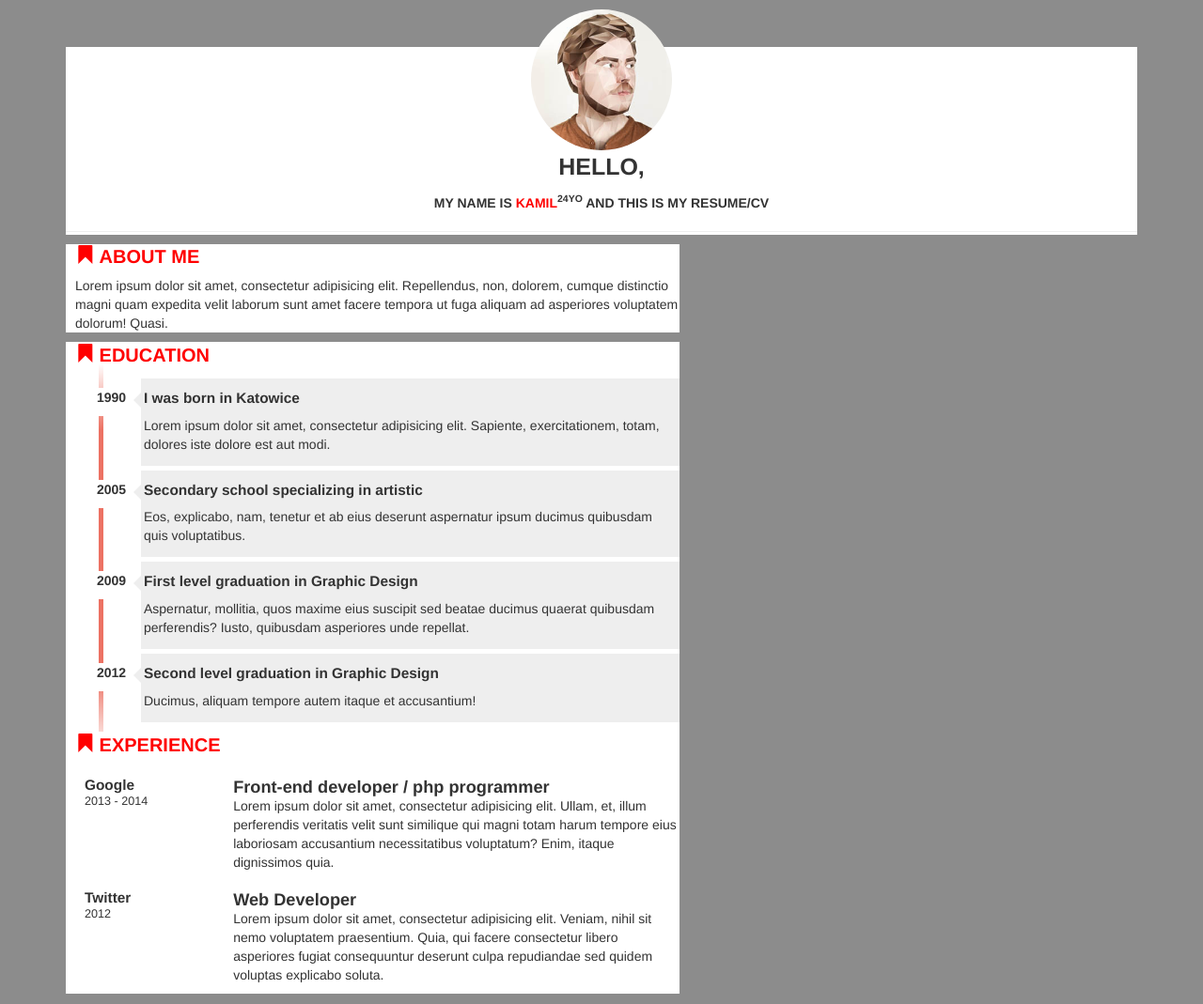
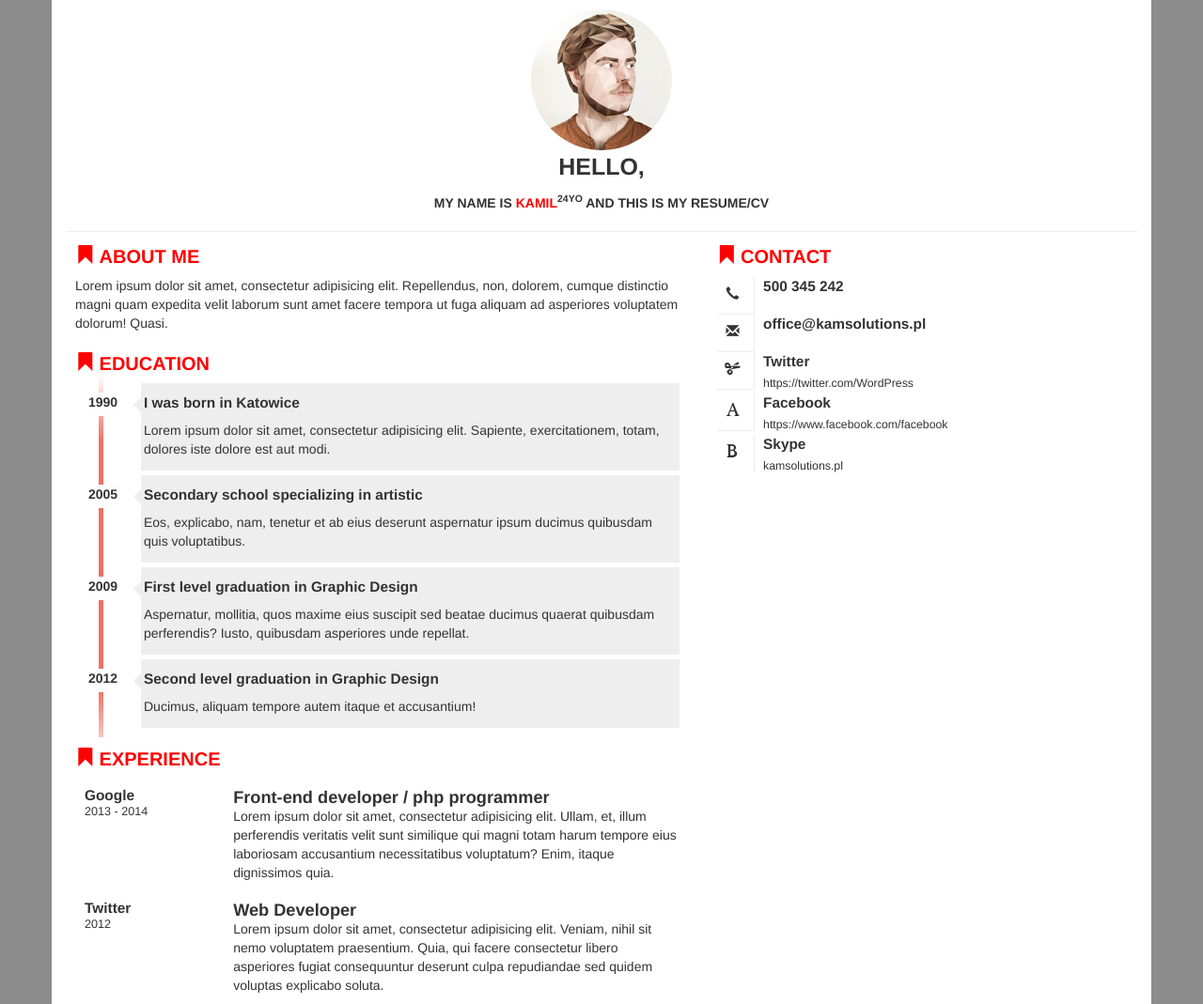
Before and after one commit to qiuyunfen/html_practice, a website: page resume.html in a window 1280 px wide. Shown: the whole page at 94% size. Drawn offline with Linux system fonts and the light colour scheme.

Commit message:
add contact first version

```diff
--- a/resume.html
+++ b/resume.html
@@ -8,7 +8,9 @@
         body {
             background-color: #8c8c8c;
         }
-
+        .container {
+            background-color: #ffffff;
+        }
         .brief {
             height: 200px;
             margin-top: 50px;
@@ -36,7 +38,6 @@
         }
         .about-me {
             padding-left: 10px;
-            background-color: white;
         }
         .description {
             color: red;
@@ -45,7 +46,6 @@
         }
         .education {
             padding-left: 10px;
-            background-color: #ffffff;
             position: relative;
             overflow: hidden;
         }
@@ -58,7 +58,7 @@
             height: 100%;
             position: absolute;
             left: 35px;
-            top: 23px;
+            top: 34px;
             content: '';
             display: block;
             background: linear-gradient(to bottom, #ffffff 0%, #ec7263 17%, #ec7263 80%, #ffffff 100%);
@@ -91,15 +91,14 @@
         .year {
             position: absolute;
             top: 10px;
-            left: -47px;
+            left: -56px;
             width: 40px;
-            height: 30px;
+            height: 25px;
             background-color: #ffffff;
             font-weight: bold;
         }
         .experience {
             padding-left: 10px;
-            background-color: #ffffff;
         }
         .experience ul {
             list-style: none;
@@ -119,6 +118,39 @@
             margin-bottom: 0;
             font-size: 1.3em;
             font-weight: 700;
+        }
+        .contact {
+            padding-left: 10px;
+        }
+        .contact .contact-icon {
+            padding-right: 0;
+        }
+        .contact .contact-icon i{
+            height: 40px;
+            width: 40px;
+            padding: 10px;
+            border-bottom: 1px solid #eee;
+            border-right: 1px solid #eee;
+        }
+        .contact .contact-content{
+            font-size: 1.1em;
+            font-weight: 700;
+            padding-left: 0;
+            margin-left: -15px;
+        }
+        .contact .contact-content p{
+            margin-bottom: 0;
+        }
+        .contact .contact-content span{
+            font-size: 0.8em;
+            font-weight: 200;
+        }
+        .contact div:last-child .contact-icon i {
+            height: 40px;
+            width: 40px;
+            padding: 10px;
+            border-bottom: 0;
+            border-right: 1px solid #eee;
         }
     </style>
 </head>
@@ -149,7 +181,7 @@
                 <div class="row">
                     <div class="col-lg-12">
                         <div class="education">
-                            <p class="description"><i class="glyphicon glyphicon-bookmark"></i>&nbsp;EDUCATION</p>
+                            <h4 class="description"><i class="glyphicon glyphicon-bookmark"></i>&nbsp;EDUCATION</h4>
                             <ul id="education-ul">
                                 <li>
                                     <div class="year">1990</div>
@@ -186,7 +218,7 @@
                 <div class="row">
                     <div class="col-lg-12">
                         <div class="experience">
-                            <p class="description"><i class="glyphicon glyphicon-bookmark"></i>&nbsp;EXPERIENCE</p>
+                            <h4 class="description"><i class="glyphicon glyphicon-bookmark"></i>&nbsp;EXPERIENCE</h4>
                             <div class="row">
                                 <div class="col-lg-3">
                                     <div class="company-time">
@@ -221,7 +253,31 @@
             </div>
             <div class="col-lg-5">
                 <div class="row">
-                    <div class="col-lg-12"></div>
+                    <div class="col-lg-12">
+                        <div class="contact">
+                            <h4 class="description"><i class="glyphicon glyphicon-bookmark"></i>&nbsp;CONTACT</h4>
+                            <div class="row">
+                                <div class="col-lg-2 contact-icon"><i class="glyphicon glyphicon-earphone"></i></div>
+                                <div class="col-lg-10 contact-content"><p>500 345 242</p></div>
+                            </div>
+                            <div class="row">
+                                <div class="col-lg-2 contact-icon"><i class="glyphicon glyphicon-envelope"></i></div>
+                                <div class="col-lg-10 contact-content"><p>office@kamsolutions.pl</p></div>
+                            </div>
+                            <div class="row">
+                                <div class="col-lg-2 contact-icon"><i class="glyphicon glyphicon-scissors"></i></div>
+                                <div class="col-lg-10 contact-content"><p>Twitter<br><span>https://twitter.com/WordPress</span></div>
+                            </div>
+                            <div class="row">
+                                <div class="col-lg-2 contact-icon"><i class="glyphicon glyphicon-font"></i></div>
+                                <div class="col-lg-10 contact-content"><p>Facebook<br><span>https://www.facebook.com/facebook</span></div>
+                            </div>
+                            <div class="row">
+                                <div class="col-lg-2 contact-icon"><i class="glyphicon glyphicon-bold"></i></div>
+                                <div class="col-lg-10 contact-content"><p>Skype<br><span>kamsolutions.pl</span></div>
+                            </div>
+                        </div>
+                    </div>
                 </div>
                 <div class="row">
                     <div class="col-lg-12"></div>
```
